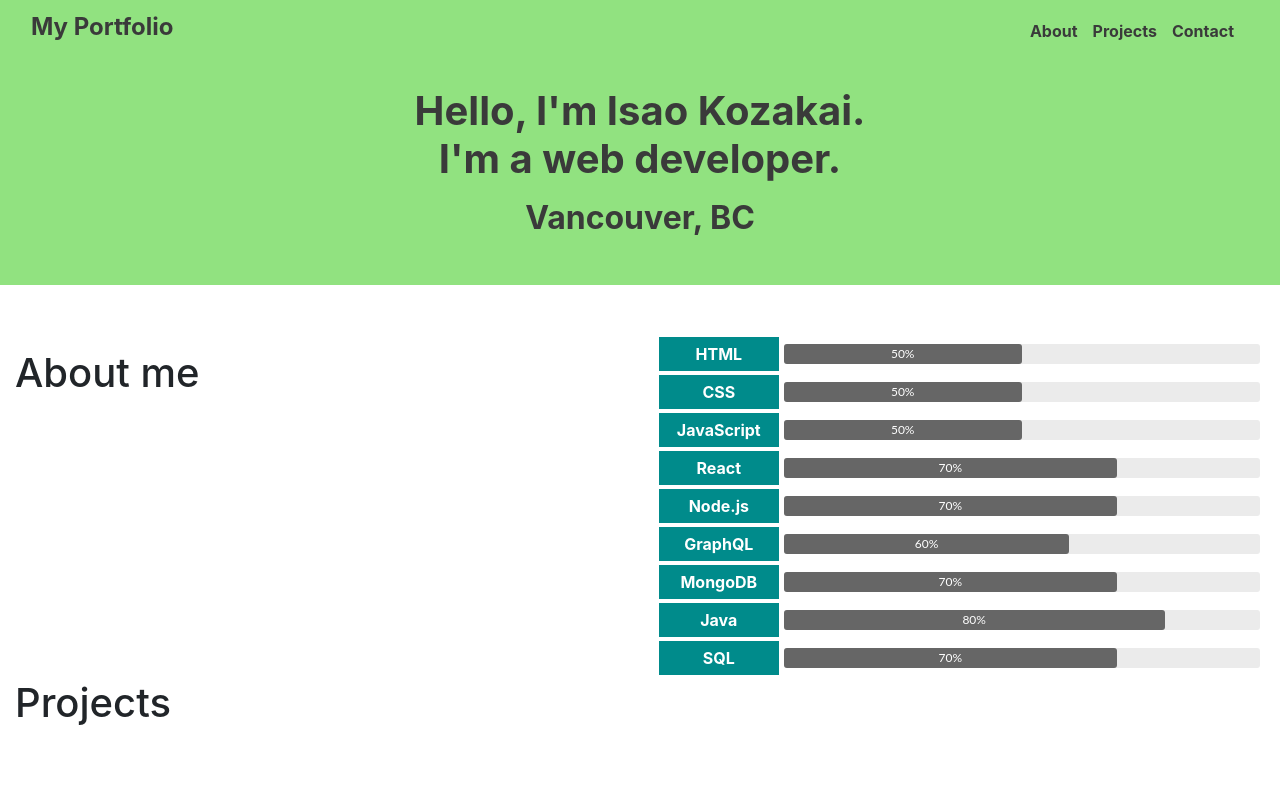
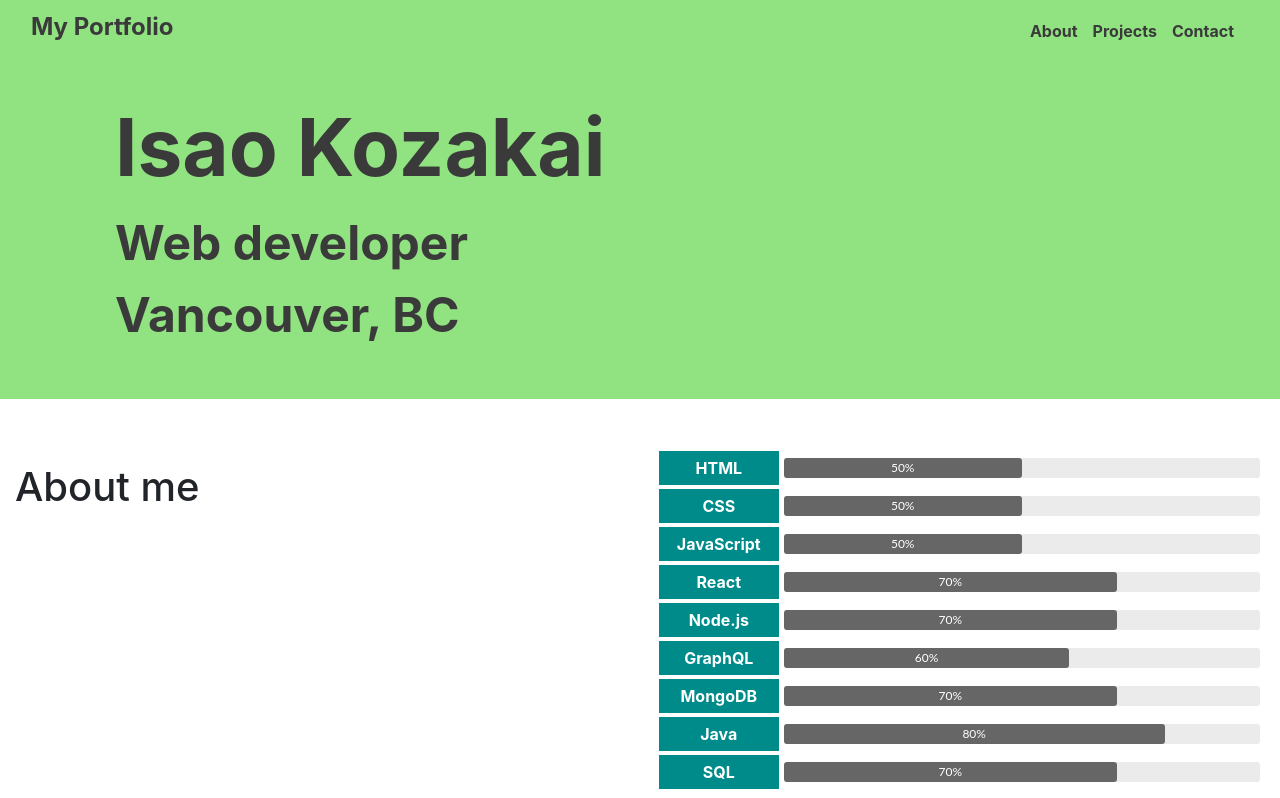
Before and after one commit to isaokozakai/my-portfolio-site_v1, a React (Create React App) app: page / in a window 1280 px wide. Shown: the top 798 px of the page. Built offline with nearby package versions, Linux system fonts and the light colour scheme.

Commit message:
Change the navbar and the landing title

```diff
--- a/src/components/Landing.js
+++ b/src/components/Landing.js
@@ -6,15 +6,11 @@ const Landing = () => {
     <Container className="landing pt-4 pb-5" fluid>
       <Row>
         <Col>
-          <h1 className="landing-title">
-            Hello, I'm Isao Kozakai.<br/>
-            I'm a web developer.
-          </h1>
-        </Col>
-      </Row>
-      <Row>
-        <Col className="text-center mt-3">
-          <h2 className="landing-title">Vancouver, BC</h2>
+          <div className="landing-title">
+            <span>Isao Kozakai</span><br />
+            Web developer<br />
+            Vancouver, BC
+          </div>
         </Col>
       </Row>
     </Container>
--- a/src/components/Navigation.js
+++ b/src/components/Navigation.js
@@ -11,18 +11,13 @@ import {
 } from 'reactstrap';
 
 const Navigation = () => {
-  const [isOpen, setIsOpen] = useState(false);
-
-  const toggle = () => setIsOpen(!isOpen);
-
   return (
     <Navbar className="navbar" expand="sm">
       <Container  fluid>
         <NavbarBrand href="/">
-          <h4 className="navbar-title">My Portfolio</h4></NavbarBrand>
-        <NavbarToggler onClick={toggle} />
-        <Collapse className="justify-content-end" isOpen={isOpen} navbar>
-          <Nav className="ml-auto" navbar>
+          <h4 className="navbar-title">My Portfolio</h4>
+        </NavbarBrand>
+          <Nav className="ml-auto justify-content-end" navbar>
             <NavItem>
               <HashLink smooth to="#about"><div className="navbar-menu">About</div></HashLink>
             </NavItem>
@@ -33,7 +28,6 @@ const Navigation = () => {
               <HashLink smooth to="#contact"><div className="navbar-menu">Contact</div></HashLink>
             </NavItem>
           </Nav>
-        </Collapse>
       </Container>
     </Navbar>
   )
--- a/src/styles/App.scss
+++ b/src/styles/App.scss
@@ -27,10 +27,14 @@
 }
 
 .landing-title {
-  margin: auto;
-  text-align: center;
+  margin-left: 100px;
+  text-align: left;
   font-weight: bold;
-  width: 50%;
+  font-size: 3rem;
+  span {
+    width: 50%;
+    font-size: 5rem;
+  }
 }
 
 #about {
```
